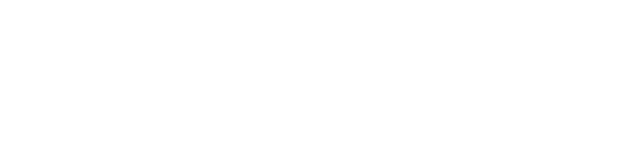
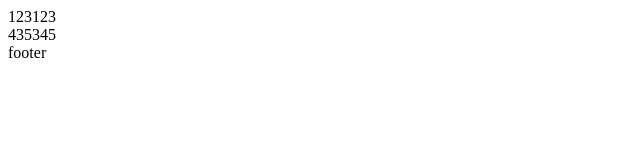
Before and after one commit to VitaliiChor/my-progect-testgit, a plain HTML site: page index.html in a window 1280 px wide. Shown: the whole page, without its empty margins (0-640 px from the left). Drawn offline with Linux system fonts and the light colour scheme.

Commit message:
update text

```diff
--- a/index.html
+++ b/index.html
@@ -6,8 +6,8 @@
     <title>My project 2</title>
 </head>
 <body>
-    <header></header>
-    <main></main>
-    <footer></footer>
+    <header>123123</header>
+    <main>435345</main>
+    <footer>footer</footer>
 </body>
 </html>
```
